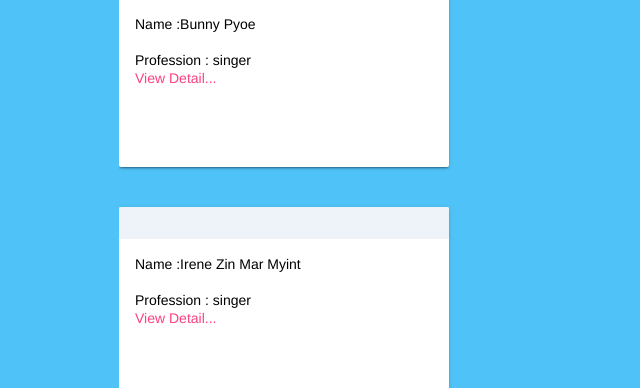
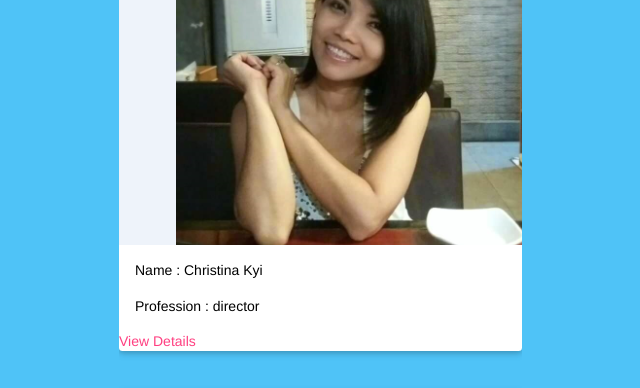
Before and after one commit to sun-mdy-geo/WhoisWhoinMyanmar-SUN, a Flask app: template templates/search.html in a window 1280 px wide. Shown: the part 1557-1945 px from the top of the page, without its empty margins (208-848 px from the left). Run offline with Flask 2, Linux system fonts and the light colour scheme; the template is opened without the code that fills it: values that come from a table or form of the project are taken from there, others are empty; data comes from the database, SQL or seed files in the repository; some libraries are stand-ins or nearby versions.

Commit message:
changed search.html

```diff
--- a/templates/search.html
+++ b/templates/search.html
@@ -178,37 +178,48 @@ text-align: left;
 
   <main class="pt-5 mx-lg-5">
     <div class="container-fluid mt-5">
-        <div style="width:45%; float:left; overflow:hidden">
+
+<div style="width:45%; overflow:hidden">
+
 <style>
-.demo-card-wide.mdl-card {
+.card-wide{
+width: 500px;
 color: #fff;
-	height: 350px;
-                         }
-.demo-card-wide > .mdl-card__menu {
-	color: #fff;
+  height: 320px;
 }
 </style>
-
 {% if results %}
 {% for result in results %}
-<div class="demo-card-s mdl-card mdl-shadow--2dp">
-	<div class="mdl-card__title" style={{ result.image }}>
-		<h2 class="mdl-card__title-text"></h2>
+  <div class="row">
+    <div class="col s12 m7">
+	    <div class="card">
+<div class="card-image">
+	<div class="card-wide" style={{result.image}}>
+
            </div>
+
 <div class="mdl-card__supporting-text">
 	  <font color="black">
-			Name :{{ result.name }}<br>
+
+		  Name       : {{ result.name }} <br>
 <br>
-			Profession : {{ result.profession }} <br>
-			<a href= {{ result.contact }}>View Detail...</a>
+		  Profession : {{ result.profession }}<br>
+  </div>
+                  <div class="card-action">
+<a href="{{ result.contact }}">View Details</a>
+
         </div>
       </div>
-<br><br>
+    </div>
+    </div>
+  </div><br><br>
             {% endfor %}
 	{% else %}
- <h3 class="center-align"> Could find matched person</h3>
+<h3 class="center-align">Could find matched person</h3>
 {% endif %}
-</div>
+
+  </div><br><br>
+<br><br><br>
 
 <div class="footer">
 
```
Lines whose indentation alone changed are shown as unchanged.
